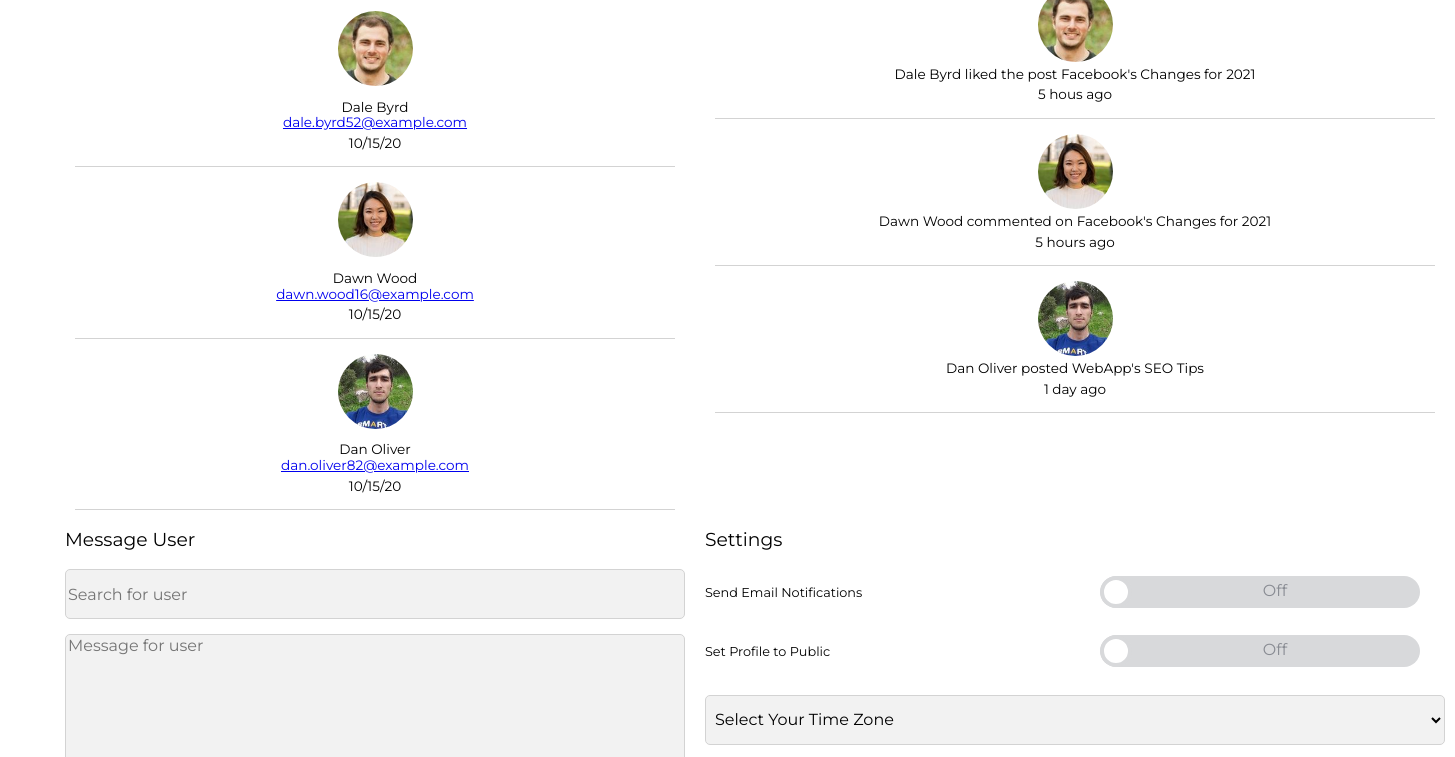
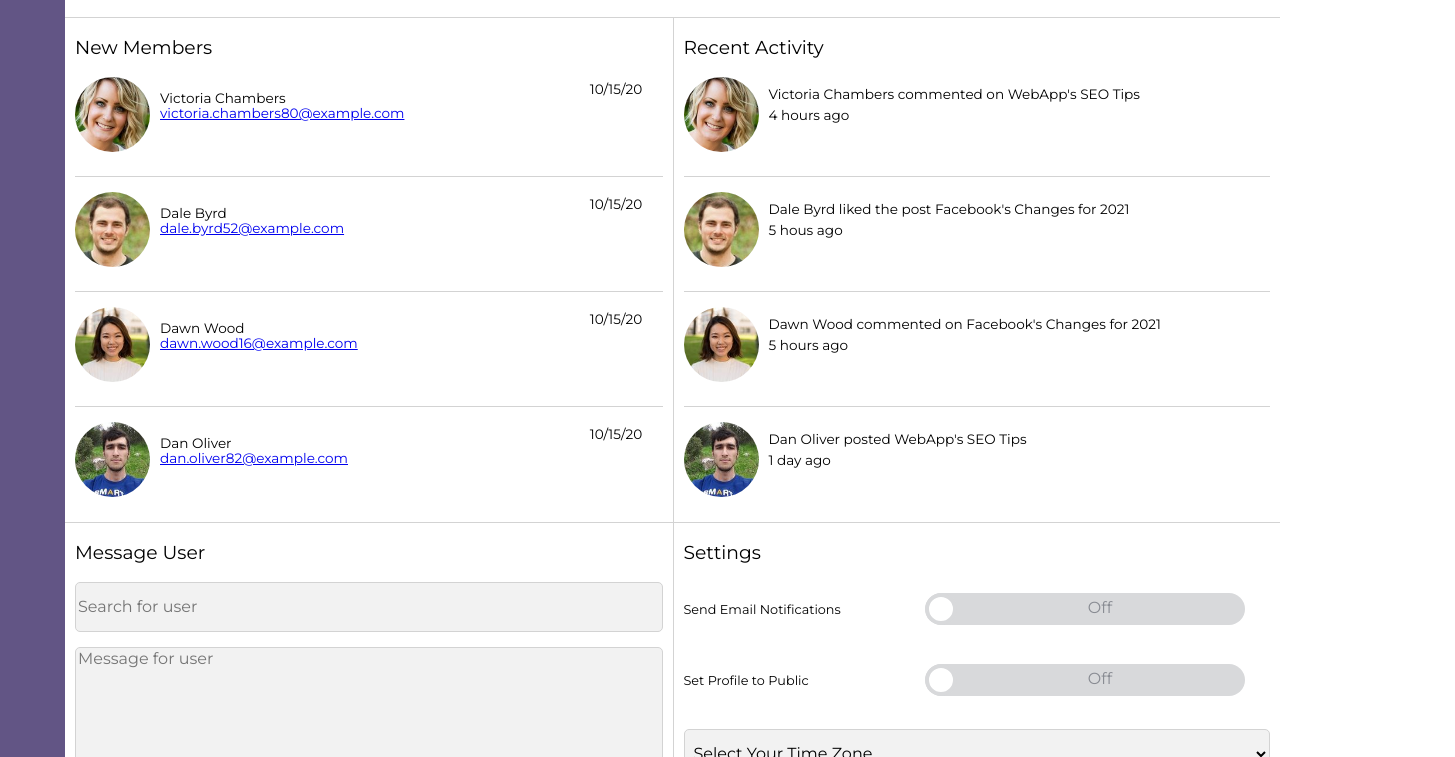
Before and after one commit to njheerschap/techdegree-project-7, a plain HTML site: page index.html in a window 1280 px wide. Shown: the part 1269-2026 px from the top of the page, 1455 px wide, since content can reach past the window. Drawn offline with nearby package versions, Linux system fonts and the light colour scheme.

Commit message:
Completed tablet/laptop layouts

```diff
--- a/scss/baseStyles/_bodystyles.scss
+++ b/scss/baseStyles/_bodystyles.scss
@@ -8,3 +8,12 @@
 canvas {
     display: none;
 }
+
+.placeholder {
+    display: block;
+    margin: 0 auto;
+    @include for-md-screen{
+        width: 95%;
+        height: auto;
+    }
+}
--- a/scss/baseStyles/_grid.scss
+++ b/scss/baseStyles/_grid.scss
@@ -12,12 +12,19 @@
     "main";
 
     @include for-md-screen {
-        grid-template-columns: 55px 1fr;
+        grid-template-columns: 65px 1fr;
         grid-template-rows: auto;
         grid-template-areas:
         "header header"
+        "nav main"
         "nav main";
     }
+}
+
+.container-full,
+.container-half {
+    margin: 0 auto;
+    width: 95vw;
 }
 
 .main-header {
@@ -35,41 +42,67 @@
 
 /* Widget Grid */
 
-@include for-md-screen {
+
     .grid-container
     .main-content {
+        @include for-md-screen{
         grid-template-columns: 50%;
         grid-template-rows: auto;
+        }
     }
 
     .widget-header,
     .traffic,
     .social-container {
-        grid-column: 1 / span 2;
+        @include for-md-screen{
+            grid-column: 1 / span 2;
+        }
     }
 
-    .daily-traffic,
+    .daily-traffic {
+        @include for-md-screen {
+            grid-column: 1 / span 1;
+        }
+    }
     .new-members,
     .messages {
-        grid-column: 1/ span 1;
+        @include for-md-screen {
+            grid-column: 1 / span 2;
+        }
+        @include for-lg-screen {
+            grid-column: 1 / span 1;
+        }
     }
 
-    .mobile-users,
+    .mobile-users {
+        @include for-md-screen {
+            grid-column: 2 /span 1;;
+        }
+    }
     .recent-activity,
     .settings {
-        grid-column: 2 /span 1;;
+        @include for-md-screen {
+            grid-column: 1 / span 2;
+        }
+        @include for-lg-screen {
+            grid-column: 2 /span 1;;
+        }
     }
 
     .social {
-        display: inline-flex;
+        @include for-md-screen {
+            display: inline-flex;
+        }
     }
 
     .container-full {
-        width: 90vh;
+        @include for-md-screen {
+            width: 90vw;
+        }
     }
 
     .container-half {
-        width: 45vh;
+        @include for-md-screen {
+            width: 45vw;
+        }
     }
-
-}
--- a/scss/components/_header.scss
+++ b/scss/components/_header.scss
@@ -20,6 +20,9 @@
     flex-basis: 50%;
     font-size: 1.25rem;
     font-weight: 300;
+    @include for-lg-screen {
+        flex: 0 0 80%;
+    }
 }
 
 .bell {
--- a/scss/components/_nav.scss
+++ b/scss/components/_nav.scss
@@ -3,12 +3,20 @@
     height: 60px;
     padding: 0 30px;
     background-color: $color-secondary;
+    @include for-md-screen {
+        display: block;
+        height: auto;
+        padding: 0;
+    }
 }
 
 .main-nav a {
     display: flex;
     justify-content: center;
     flex-basis: 25%;
+    @include for-md-screen {
+        margin: 20px 0;
+    }
 }
 
 a svg {
--- a/scss/components/_widgets.scss
+++ b/scss/components/_widgets.scss
@@ -1,10 +1,7 @@
 
 /* ======== Widget Containers ======== */
 
-.container-full,
-.container-half {
-    width: 95vh;
-}
+
 
 
 /* ======== Widget Header ======== */
@@ -23,8 +20,10 @@
 }
 
 .main-header-search {
-    flex-basis: 66%;
-    align-self: flex-end;
+    flex-basis: 67%;
+    @include for-lg-screen {
+        flex: 1 0 85%;
+    }
 }
 
 .main-header-search input {
@@ -47,11 +46,20 @@
     border-bottom: 1px solid lightgrey;
 }
 
+.traffic-chart-head {
+    @include for-md-screen {
+        display: flex;
+    }
+}
+
 .traffic-chart-head h3 {
     margin-left: 10px;
     margin-bottom: 10px;
     margin-top: 20px;
     font-weight: 400;
+    @include for-md-screen {
+        flex-basis: 55%;
+    }
 }
 
 .traffic-chart-head ul {
@@ -105,11 +113,17 @@
     flex-wrap: wrap;
     padding-bottom: 15px;
     border-bottom: 1px solid lightgrey;
+    @include for-md-screen {
+        justify-content: space-around;
+    }
 }
 
 .social-container h3 {
     margin-left: 10px;
     font-weight: 400;
+    @include for-md-screen {
+        width: 100%;
+    }
 }
 
 .social {
@@ -120,6 +134,10 @@
     border: 1px solid lightgrey;
     border-radius: 5px;
     background-color: $color-input-background;
+    @include for-md-screen {
+        flex-basis: 30%;
+        margin: 5px;
+    }
 }
 
 .social-icon {
@@ -159,6 +177,20 @@
 
 /* ======== New Members ======== */
 
+.member-container {
+    margin-left: 10px;
+    margin-right: 10px;
+}
+
+.member-container:nth-child(5) {
+    border-bottom: none;
+}
+
+.new-members,
+.recent-activity {
+    border-bottom: 1px solid lightgrey;
+}
+
 .new-members h3 {
     margin-left: 10px;
     font-weight: 400;
@@ -166,6 +198,13 @@
 
 .member-container {
     margin-top: 15px;
+    height: 150px;
+    border-bottom: 1px solid lightgrey;
+    @include for-md-screen {
+        display: flex;
+        justify-content: space-between;
+        height: 100px;
+    }
 }
 
 .profile-image {
@@ -174,6 +213,10 @@
     height: 75px;
     border-radius: 50%;
     margin: 0 auto;
+    @include for-md-screen {
+        margin-left: 0;
+        margin-right: 10px;
+    }
 }
 
 .member-info,
@@ -182,6 +225,20 @@
     font-size: .85rem;
     text-align: center;
 }
+
+.date {
+    @include for-md-screen {
+        flex-basis: 10%;
+    }
+}
+
+.member-info {
+    @include for-md-screen {
+        flex-basis: calc(90% - 75px);
+        text-align: left;
+    }
+}
+
 .member-info p {
     margin-bottom: 0;
 }
@@ -189,7 +246,6 @@
 .date {
     margin: 5px 20px 0 20px;
     padding-bottom: 15px;
-    border-bottom: 1px solid lightgrey;
 }
 
 /* ======== Recent Activity ======== */
@@ -207,8 +263,11 @@
 .member-activity{
     margin: 5px 20px 0px 20px;
     padding-bottom: 10px;
-    border-bottom: 1px solid lightgrey;
-
+    @include for-md-screen {
+        flex-basis: calc(100% - 75px);
+        margin-left: 0;
+        text-align: left;
+    }
 }
 
 /* ======== Message User ========*/
@@ -257,7 +316,11 @@ textarea {
 
 .switch-light {
     margin: 25px 10px;
+    @include for-lg-screen {
+        padding: 5.25px 0;
+    }
 }
+
 
 label span {
     float: right;
@@ -284,6 +347,7 @@ select {
     background-color: $color-input-background;
 }
 
+
 .settings-buttons {
     display: flex;
 }
@@ -305,3 +369,10 @@ select {
 .cancel-button {
     background-color: darkgrey;
 }
+
+.recent-activity,
+.settings {
+    @include for-lg-screen {
+        border-left: 1px solid lightgrey;
+    }
+}
```
Also changed, not shown: css/style.css, 1 other file.
